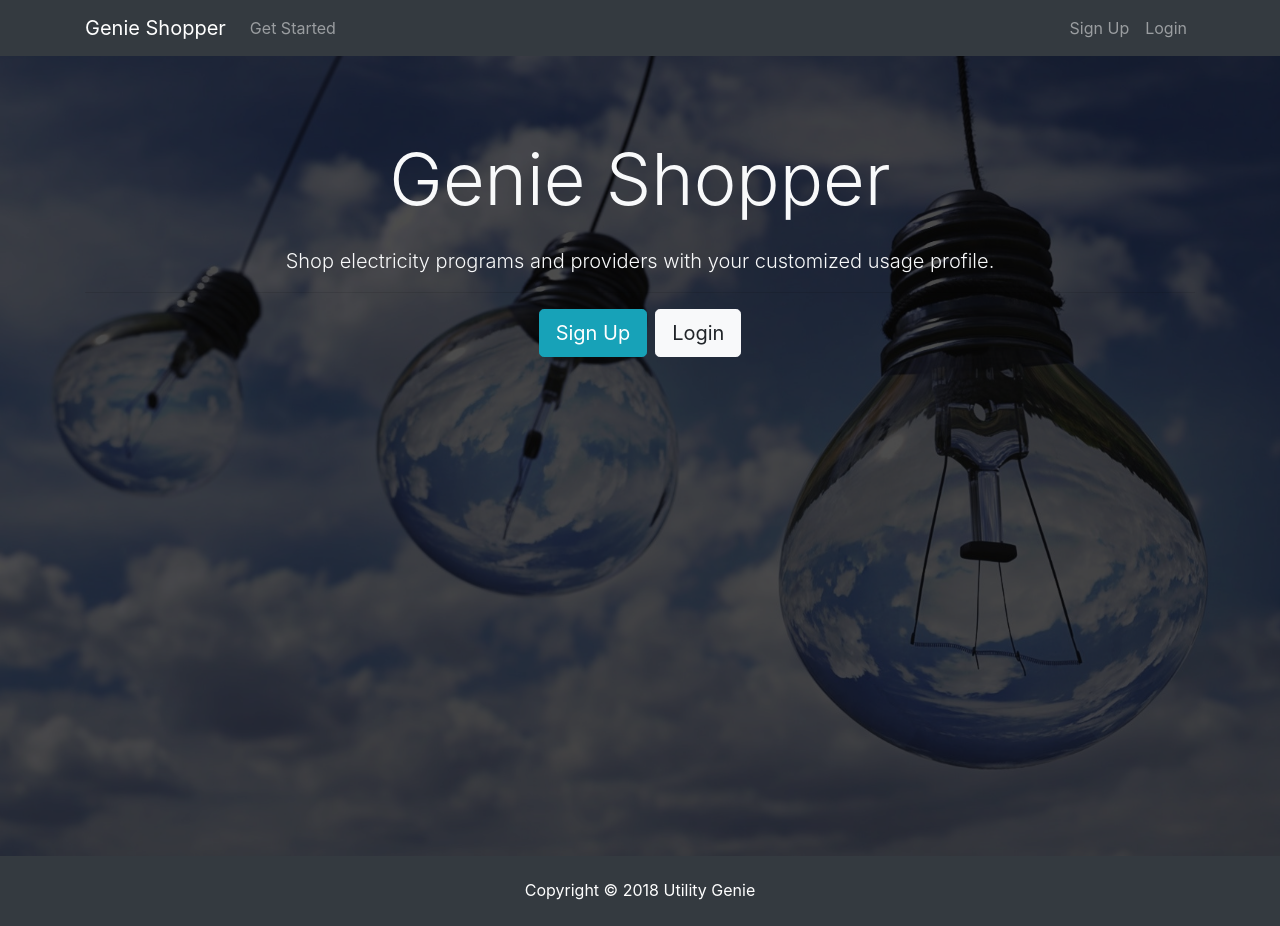
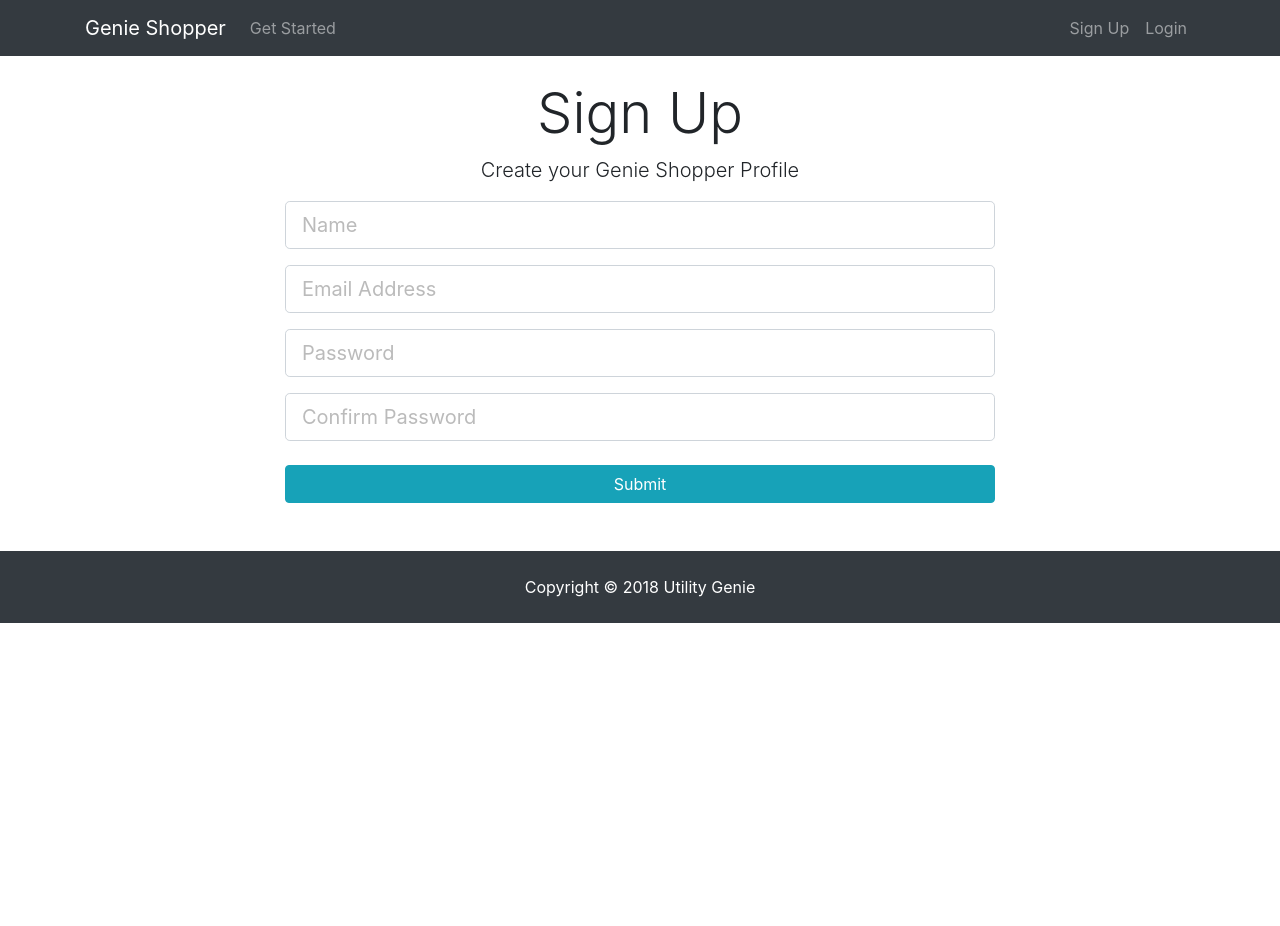
Before and after one commit to lokibeat/GenieShopper, a React (Create React App) app in the folder client/: page /register in a window 1280 px wide. After the commit the page ends 800 px from the top, so only its background shows below. Built offline with nearby package versions, Linux system fonts and the light colour scheme.

Commit message:
added basic login and register forms and routing

```diff
--- a/client/package.json
+++ b/client/package.json
@@ -5,6 +5,7 @@
   "dependencies": {
     "react": "^16.5.2",
     "react-dom": "^16.5.2",
+    "react-router-dom": "^4.3.1",
     "react-scripts": "2.0.4"
   },
   "scripts": {
--- a/client/src/App.js
+++ b/client/src/App.js
@@ -1,18 +1,27 @@
 import React, { Component } from 'react';
+import { BrowserRouter as Router, Route } from 'react-router-dom';
 
 import Navbar from './components/layout/Navbar';
 import Footer from './components/layout/Footer';
 import Landing from './components/layout/Landing';
+import Register  from './components/auth/Register';
+import Login from './components/auth/Login';
 import './App.css';
 
 class App extends Component {
   render() {
     return (
-      <div className="App">
-        <Navbar />
-        <Landing />
-        <Footer />
-      </div>
+      <Router>
+        <div className="App">
+          <Navbar />
+           <Route exact path='/' component={Landing} />
+           <div className="container">
+            <Route exact path="/register" component={ Register }/>
+            <Route exact path="/login" component={ Login }/>
+           </div>
+          <Footer />
+        </div>
+      </Router>
     );
   }
 }
--- /dev/null
+++ b/client/src/components/auth/Login.js
@@ -0,0 +1,67 @@
+import React, { Component } from 'react'
+
+class Login extends Component {
+  constructor() {
+    super();
+    this.state = {
+      email: '',
+      password: '',
+      errors: {}
+    };
+
+    this.onChange = this.onChange.bind(this);
+    this.onSubmit = this.onSubmit.bind(this);
+  }
+
+  onChange(e) {
+    this.setState({[e.target.name]: e.target.value});
+  }
+
+  onSubmit(e) {
+    e.preventDefault();
+    const user = {
+      email: this.state.email,
+      password: this.state.password
+    }
+    console.log(user);
+  }
+  render() {
+    return (
+      <div className="login">
+    <div className="container">
+      <div className="row">
+        <div className="col-md-8 m-auto">
+          <h1 className="display-4 text-center">Log In</h1>
+          <p className="lead text-center">Sign in to your Genie Shopper profile</p>
+          <form onSubmit={this.onSubmit}>
+            <div className="form-group">
+              <input
+              type="email"
+              className="form-control form-control-lg"
+              placeholder="Email Address"
+              name="email"
+              value={this.state.email}
+              onChange={this.onChange}
+               />
+            </div>
+            <div className="form-group">
+              <input
+              type="password"
+              className="form-control form-control-lg"
+              placeholder="Password"
+              name="password"
+              value={this.state.password}
+              onChange={this.onChange}
+               />
+            </div>
+            <input type="submit" className="btn btn-info btn-block mt-4" />
+          </form>
+        </div>
+      </div>
+    </div>
+  </div>
+    )
+  }
+}
+
+export default Login;
--- /dev/null
+++ b/client/src/components/auth/Register.js
@@ -0,0 +1,93 @@
+import React, { Component } from 'react'
+
+class Register extends Component {
+  constructor() {
+    super();
+    this.state = {
+      name: '',
+      email: '',
+      password: '',
+      password2: '',
+      errors: {}
+    };
+
+    this.onChange = this.onChange.bind(this);
+    this.onSubmit = this.onSubmit.bind(this);
+  }
+
+  onChange(e) {
+      this.setState({[e.target.name]: e.target.value});
+  }
+
+  onSubmit(e) {
+    e.preventDefault();
+    const newUser = {
+      name: this.state.name,
+      email: this.state.email,
+      password: this.state.password,
+      password2: this.state.password2
+    }
+    console.log(newUser);
+  }
+
+
+  render() {
+    return (
+      <div className="register">
+    <div className="container">
+      <div className="row">
+        <div className="col-md-8 m-auto">
+          <h1 className="display-4 text-center">Sign Up</h1>
+          <p className="lead text-center">Create your Genie Shopper Profile</p>
+          <form onSubmit = {this.onSubmit}>
+            <div className="form-group">
+              <input
+              type="text"
+              className="form-control form-control-lg"
+              placeholder="Name"
+              name="name"
+              value = {this.state.name}
+              onChange = {this.onChange}
+              />
+            </div>
+            <div className="form-group">
+              <input
+              type="email"
+              className="form-control form-control-lg"
+              placeholder="Email Address"
+              name="email"
+              value = {this.state.email}
+              onChange = {this.onChange}
+               />
+            </div>
+            <div className="form-group">
+              <input
+              type="password"
+              className="form-control form-control-lg"
+              placeholder="Password"
+              name="password"
+              value = {this.state.password}
+              onChange = {this.onChange}
+               />
+            </div>
+            <div className="form-group">
+              <input
+              type="password"
+              className="form-control form-control-lg"
+              placeholder="Confirm Password"
+              name="password2"
+              value = {this.state.password2}
+              onChange = {this.onChange}
+              />
+            </div>
+            <input type="submit" className="btn btn-info btn-block mt-4" />
+          </form>
+        </div>
+      </div>
+    </div>
+  </div>
+    )
+  }
+}
+
+export default Register;
--- a/client/src/components/layout/Landing.js
+++ b/client/src/components/layout/Landing.js
@@ -1,4 +1,5 @@
 import React, { Component } from 'react'
+import { Link } from 'react-router-dom';
 
 class Landing extends Component {
   render() {
@@ -12,8 +13,8 @@
                 </h1>
                 <p className="lead"> Shop electricity programs and providers with your customized usage profile.</p>
                 <hr />
-                <a href="register.html" className="btn btn-lg btn-info mr-2">Sign Up</a>
-                <a href="login.html" className="btn btn-lg btn-light">Login</a>
+                <Link to="/register" className="btn btn-lg btn-info mr-2">Sign Up</Link>
+                <Link to="/login" className="btn btn-lg btn-light">Login</Link>
               </div>
             </div>
           </div>
--- a/client/src/components/layout/Navbar.js
+++ b/client/src/components/layout/Navbar.js
@@ -1,4 +1,5 @@
-import React, { Component } from 'react'
+import React, { Component } from 'react';
+import { Link } from 'react-router-dom';
 
 class Navbar extends Component {
   render() {
@@ -6,7 +7,7 @@
       <div>
     <nav className="navbar navbar-expand-sm navbar-dark bg-dark mb-4">
     <div className="container">
-      <a className="navbar-brand" href="landing.html">Genie Shopper</a>
+      <Link className="navbar-brand" to="/">Genie Shopper</Link>
       <button className="navbar-toggler" type="button" data-toggle="collapse" data-target="#mobile-nav">
         <span className="navbar-toggler-icon"></span>
       </button>
@@ -21,10 +22,10 @@
 
         <ul className="navbar-nav ml-auto">
           <li className="nav-item">
-            <a className="nav-link" href="register.html">Sign Up</a>
+            <Link className="nav-link" to="/register">Sign Up</Link>
           </li>
           <li className="nav-item">
-            <a className="nav-link" href="login.html">Login</a>
+          <Link className="nav-link" to="/login">Login</Link>
           </li>
         </ul>
       </div>
```
Also changed, not shown: 1 other file (tests, documents, lock files or other folders).
